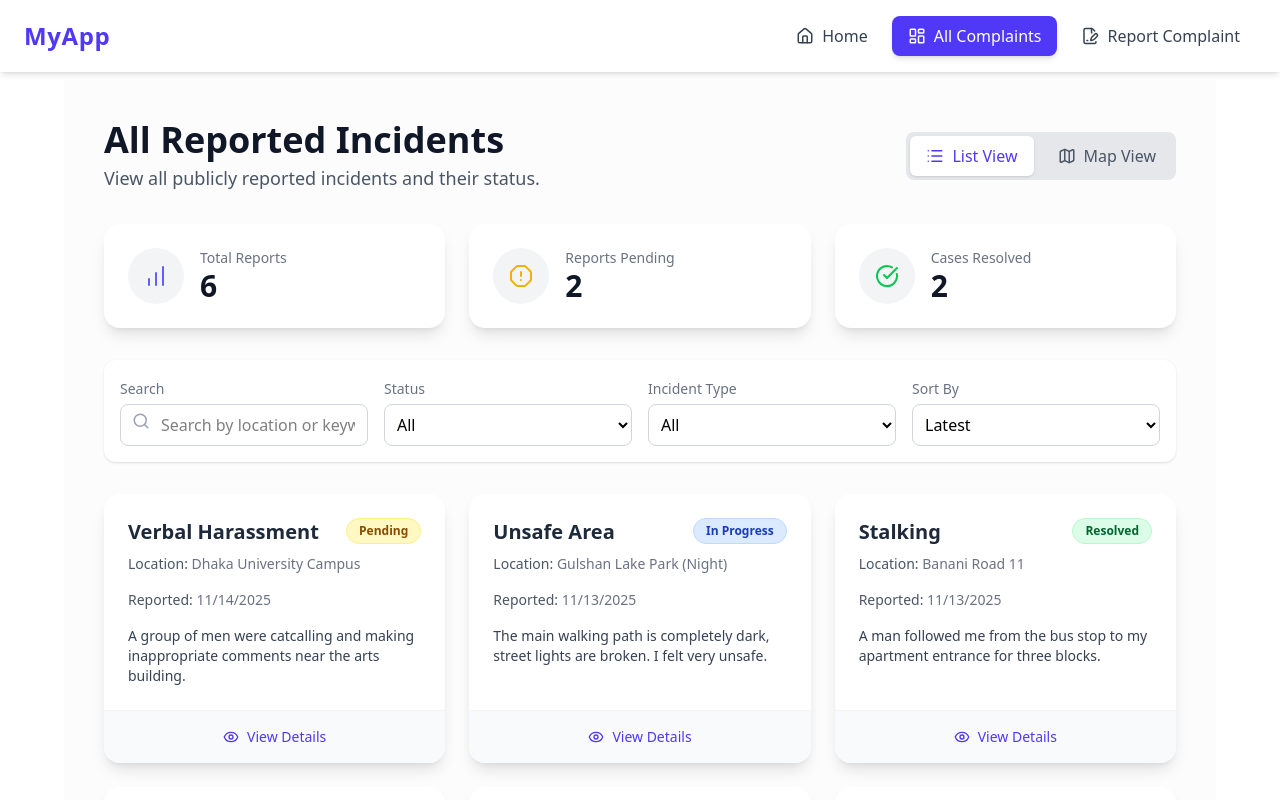
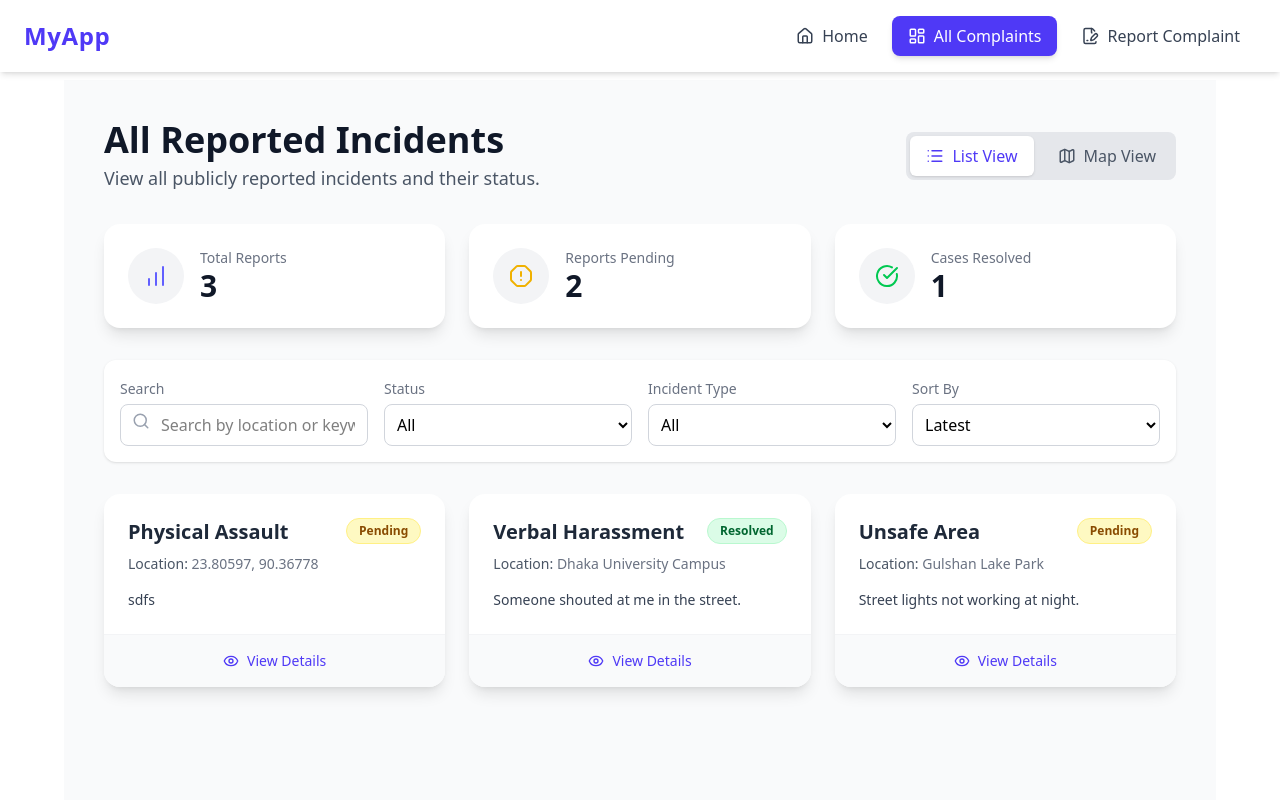
Before and after one commit to nafijur-rahaman/Safe-Path, a React (Vite) app in the folder Frontend/: page /complaints in a window 1280 px wide. Shown: the top 800 px of the page. Built offline with nearby package versions, Linux system fonts and the light colour scheme.

Commit message:
update reportcomplaint and complaints component for releted dummy data

```diff
--- a/Frontend/package.json
+++ b/Frontend/package.json
@@ -13,6 +13,7 @@
     "@tailwindcss/vite": "^4.1.17",
     "framer-motion": "^12.23.24",
     "leaflet": "^1.9.4",
+    "leaflet.heat": "^0.2.0",
     "lucide-react": "^0.553.0",
     "react": "^19.2.0",
     "react-dom": "^19.2.0",
--- a/Frontend/src/Pages/Complaints.jsx
+++ b/Frontend/src/Pages/Complaints.jsx
@@ -1,4 +1,4 @@
-import React, { useState, useEffect, useMemo } from "react";
+import React, { useState, useMemo, useEffect } from "react";
 import {
   Search,
   Map,
@@ -11,84 +11,12 @@ import {
   X,
   MapPin,
   Clock,
-  Shield,
   ClipboardList,
 } from "lucide-react";
-import { MapContainer, TileLayer, Marker, Popup } from "react-leaflet";
+import { MapContainer, TileLayer, Marker, CircleMarker, Popup } from "react-leaflet";
 import "leaflet/dist/leaflet.css";
+import 'leaflet.heat';
 import L from "leaflet";
-
-const dummyIncidents = [
-  {
-    id: 1,
-    type: "Verbal Harassment",
-    location: "Dhaka University Campus",
-    details:
-      "A group of men were catcalling and making inappropriate comments near the arts building.",
-    date: "2025-11-14T14:30:00Z",
-    status: "Pending",
-    coords: [23.734, 90.3925],
-    reportedBy: "Anonymous (Student)",
-    assignedOfficer: "Officer M. Ahmed",
-  },
-  {
-    id: 2,
-    type: "Unsafe Area",
-    location: "Gulshan Lake Park (Night)",
-    details:
-      "The main walking path is completely dark, street lights are broken. I felt very unsafe.",
-    date: "2025-11-13T21:15:00Z",
-    status: "In Progress",
-    coords: [23.7935, 90.4183],
-    reportedBy: "Anonymous (Resident)",
-    assignedOfficer: "Officer F. Khan",
-  },
-  {
-    id: 3,
-    type: "Stalking",
-    location: "Banani Road 11",
-    details:
-      "A man followed me from the bus stop to my apartment entrance for three blocks.",
-    date: "2025-11-13T18:00:00Z",
-    status: "Resolved",
-    coords: [23.794, 90.4068],
-    reportedBy: "Anonymous",
-    assignedOfficer: "Officer J. Islam",
-  },
-  {
-    id: 4,
-    type: "Physical Assault",
-    location: "New Market Area",
-    details: "Was shoved and threatened by a shopkeeper after a dispute.",
-    date: "2025-11-12T13:00:00Z",
-    status: "Pending",
-    coords: [23.7311, 90.3855],
-    reportedBy: "Anonymous",
-    assignedOfficer: "Officer M. Ahmed",
-  },
-  {
-    id: 5,
-    type: "Discrimination",
-    location: "Dhanmondi Restaurant",
-    details: "Refused service by the manager based on my appearance.",
-    date: "2025-11-11T20:00:00Z",
-    status: "In Progress",
-    coords: [23.748, 90.3731],
-    reportedBy: "Anonymous",
-    assignedOfficer: "Officer F. Khan",
-  },
-  {
-    id: 6,
-    type: "Verbal Harassment",
-    location: "Mohakhali Bus Terminal",
-    details: "Bus conductor made lewd remarks and refused to give back change.",
-    date: "2025-11-10T09:15:00Z",
-    status: "Resolved",
-    coords: [23.7801, 90.4072],
-    reportedBy: "Anonymous",
-    assignedOfficer: "Officer J. Islam",
-  },
-];
 
 delete L.Icon.Default.prototype._getIconUrl;
 L.Icon.Default.mergeOptions({
@@ -100,33 +28,78 @@ L.Icon.Default.mergeOptions({
     "https://cdnjs.cloudflare.com/ajax/libs/leaflet/1.7.1/images/marker-shadow.png",
 });
 
+// --- Dummy data ---
+const dummyIncidents = [
+  {
+    incidentType: "physical_assault",
+    description: "sdfs",
+    dateTime: "2025-11-17T17:37",
+    location: {
+      latitude: 23.8059708,
+      longitude: 90.3677831,
+      displayName: "23.80597, 90.36778",
+    },
+    reporter: { anonymous: true },
+    submittedAt: "2025-11-17T11:37:29.315Z",
+    status: "pending",
+  },
+  {
+    incidentType: "verbal_harassment",
+    description: "Someone shouted at me in the street.",
+    dateTime: "2025-11-16T10:00",
+    location: {
+      latitude: 23.8103,
+      longitude: 90.4125,
+      displayName: "Dhaka University Campus",
+    },
+    reporter: { anonymous: true },
+    submittedAt: "2025-11-16T10:05:00Z",
+    status: "resolved",
+  },
+  {
+    incidentType: "unsafe_area",
+    description: "Street lights not working at night.",
+    dateTime: "2025-11-15T20:30",
+    location: {
+      latitude: 23.7935,
+      longitude: 90.4183,
+      displayName: "Gulshan Lake Park",
+    },
+    reporter: { anonymous: true },
+    submittedAt: "2025-11-15T20:35:00Z",
+    status: "pending",
+  },
+];
+
+// --- Helper to transform dummy data ---
+const transformIncident = (incident, id) => ({
+  id: id,
+  type: incident.incidentType
+    .replace(/_/g, " ")
+    .replace(/\b\w/g, (c) => c.toUpperCase()),
+  location: incident.location.displayName,
+  details: incident.description,
+  date: incident.dateTime,
+  status: incident.status.charAt(0).toUpperCase() + incident.status.slice(1),
+  coords: [incident.location.latitude, incident.location.longitude],
+  reporter: incident.reporter.anonymous ? "Anonymous" : "Known",
+});
+
+// --- Dashboard Component ---
 export default function IncidentDashboard() {
   const [viewMode, setViewMode] = useState("list");
   const [incidents, setIncidents] = useState([]);
   const [isLoading, setIsLoading] = useState(true);
-  const [error, setError] = useState(null);
-
   const [searchTerm, setSearchTerm] = useState("");
   const [filterStatus, setFilterStatus] = useState("All");
   const [filterType, setFilterType] = useState("All");
   const [sortBy, setSortBy] = useState("latest");
-
   const [selectedIncident, setSelectedIncident] = useState(null);
 
   useEffect(() => {
-    const fetchIncidents = async () => {
-      setIsLoading(true);
-      setError(null);
-      try {
-        await new Promise((res) => setTimeout(res, 1500));
-        setIncidents(dummyIncidents);
-      } catch {
-        setError("Failed to load incidents. Please try again later.");
-      } finally {
-        setIsLoading(false);
-      }
-    };
-    fetchIncidents();
+    const transformed = dummyIncidents.map((i, idx) => transformIncident(i, idx + 1));
+    setIncidents(transformed);
+    setIsLoading(false);
   }, []);
 
   const filteredIncidents = useMemo(() => {
@@ -135,8 +108,7 @@ export default function IncidentDashboard() {
         const searchMatch =
           incident.location.toLowerCase().includes(searchTerm.toLowerCase()) ||
           incident.details.toLowerCase().includes(searchTerm.toLowerCase());
-        const statusMatch =
-          filterStatus === "All" || incident.status === filterStatus;
+        const statusMatch = filterStatus === "All" || incident.status === filterStatus;
         const typeMatch = filterType === "All" || incident.type === filterType;
         return searchMatch && statusMatch && typeMatch;
       })
@@ -157,17 +129,9 @@ export default function IncidentDashboard() {
   const handleViewDetails = (incident) => setSelectedIncident(incident);
   const handleCloseModal = () => setSelectedIncident(null);
 
-  const renderContent = () => {
-    if (isLoading) return <IncidentListLoader />;
-    if (error) return <ErrorMessage message={error} />;
-    if (viewMode === "list")
-      return <IncidentList incidents={filteredIncidents} onViewDetails={handleViewDetails} />;
-    if (viewMode === "map") return <IncidentMap incidents={filteredIncidents} />;
-    return null;
-  };
-
   return (
-    <div className="flex-1 bg-gray-50/50 min-h-screen p-6 md:p-10 font-sans">
+    <div className="flex-1 bg-gray-50 min-h-screen p-6 md:p-10 font-sans">
+      {/* Header */}
       <div className="flex flex-col md:flex-row justify-between items-start md:items-center mb-8">
         <div>
           <h1 className="text-4xl font-bold text-gray-900">All Reported Incidents</h1>
@@ -182,8 +146,7 @@ export default function IncidentDashboard() {
               viewMode === "list" ? "bg-white text-indigo-600 shadow" : "text-gray-600 hover:text-gray-900"
             }`}
           >
-            <List size={18} className="mr-2" />
-            List View
+            <List size={18} className="mr-2" /> List View
           </button>
           <button
             onClick={() => setViewMode("map")}
@@ -191,18 +154,19 @@ export default function IncidentDashboard() {
               viewMode === "map" ? "bg-white text-indigo-600 shadow" : "text-gray-600 hover:text-gray-900"
             }`}
           >
-            <Map size={18} className="mr-2" />
-            Map View
+            <Map size={18} className="mr-2" /> Map View
           </button>
         </div>
       </div>
 
+      {/* Stats */}
       <div className="grid grid-cols-1 md:grid-cols-3 gap-6 mb-8">
-        <StatCard title="Total Reports" value={isLoading ? "..." : dashboardStats.totalReports} icon={<BarChart className="text-indigo-500" />} />
-        <StatCard title="Reports Pending" value={isLoading ? "..." : dashboardStats.pendingReports} icon={<AlertOctagon className="text-yellow-500" />} />
-        <StatCard title="Cases Resolved" value={isLoading ? "..." : dashboardStats.resolvedReports} icon={<CheckCircle className="text-green-500" />} />
+        <StatCard title="Total Reports" value={dashboardStats.totalReports} icon={<BarChart className="text-indigo-500" />} />
+        <StatCard title="Reports Pending" value={dashboardStats.pendingReports} icon={<AlertOctagon className="text-yellow-500" />} />
+        <StatCard title="Cases Resolved" value={dashboardStats.resolvedReports} icon={<CheckCircle className="text-green-500" />} />
       </div>
 
+      {/* Filters */}
       <div className="bg-white p-4 rounded-xl shadow-sm mb-8 sticky top-4 z-10">
         <div className="grid grid-cols-1 md:grid-cols-2 lg:grid-cols-4 gap-4">
           <div className="relative">
@@ -226,10 +190,8 @@ export default function IncidentDashboard() {
 
           <FilterDropdown label="Incident Type" value={filterType} onChange={(e) => setFilterType(e.target.value)}>
             <option>All</option>
+            <option>Physical Assault</option>
             <option>Verbal Harassment</option>
-            <option>Physical Assault</option>
-            <option>Discrimination</option>
-            <option>Stalking</option>
             <option>Unsafe Area</option>
           </FilterDropdown>
 
@@ -240,15 +202,25 @@ export default function IncidentDashboard() {
         </div>
       </div>
 
-      <div>{renderContent()}</div>
+      {/* Content */}
+      {viewMode === "list" ? (
+        <IncidentList incidents={filteredIncidents} onViewDetails={handleViewDetails} />
+      ) : (
+        <IncidentMap incidents={filteredIncidents} />
+      )}
 
       {selectedIncident && <IncidentDetailModal incident={selectedIncident} onClose={handleCloseModal} />}
     </div>
   );
 }
 
-// --- Sub-Components ---
+// --- Subcomponents (StatCard, FilterDropdown, IncidentList, IncidentMap, IncidentCard, StatusBadge, Modal etc.) ---
+// You can use the same subcomponents from previous code with minor tweaks for the new incident structure
 
+
+
+
+// --- Sub-components ---
 function StatCard({ title, value, icon }) {
   return (
     <div className="bg-white p-6 rounded-2xl shadow-lg flex items-center space-x-4 transition-all hover:scale-[1.02] hover:shadow-xl">
@@ -294,34 +266,6 @@ function IncidentList({ incidents, onViewDetails }) {
   );
 }
 
-function IncidentMap({ incidents }) {
-  const defaultPosition = [23.8103, 90.4125];
-  const mapKey = incidents.map((i) => i.id).join("-");
-
-  return (
-    <div className="h-[600px] w-full rounded-2xl shadow-xl overflow-hidden">
-      <MapContainer key={mapKey} center={defaultPosition} zoom={12} scrollWheelZoom className="w-full h-full">
-        <TileLayer
-          attribution='&copy; <a href="https://osm.org/copyright">OpenStreetMap</a>'
-          url="https://{s}.tile.openstreetmap.org/{z}/{x}/{y}.png"
-        />
-        {incidents.map((incident) => (
-          <Marker key={incident.id} position={incident.coords}>
-            <Popup>
-              <div className="font-sans">
-                <h3 className="font-bold text-md">{incident.type}</h3>
-                <p className="text-sm text-gray-700">{incident.location}</p>
-                <p className="text-xs text-gray-500 mt-1">{new Date(incident.date).toLocaleString()}</p>
-                <StatusBadge status={incident.status} className="mt-2" />
-              </div>
-            </Popup>
-          </Marker>
-        ))}
-      </MapContainer>
-    </div>
-  );
-}
-
 function IncidentCard({ incident, onViewDetails }) {
   return (
     <div className="bg-white rounded-2xl shadow-lg transition-all hover:scale-[1.02] hover:shadow-xl overflow-hidden flex flex-col justify-between">
@@ -332,9 +276,6 @@ function IncidentCard({ incident, onViewDetails }) {
         </div>
         <p className="text-sm text-gray-500 mb-4">
           <span className="font-medium text-gray-600">Location:</span> {incident.location}
-        </p>
-        <p className="text-sm text-gray-500 mb-4">
-          <span className="font-medium text-gray-600">Reported:</span> {new Date(incident.date).toLocaleDateString()}
         </p>
         <p className="text-gray-700 text-sm line-clamp-3">{incident.details}</p>
       </div>
@@ -350,6 +291,60 @@ function IncidentCard({ incident, onViewDetails }) {
     </div>
   );
 }
+
+
+
+// Updated IncidentMap to show hotspots
+function IncidentMap({ incidents }) {
+  const defaultPosition = [23.8103, 90.4125]; // Center of Dhaka
+
+  // Optional: aggregate reports per location for intensity
+  const locationMap = {};
+  incidents.forEach((i) => {
+    const key = `${i.coords[0].toFixed(5)},${i.coords[1].toFixed(5)}`;
+    if (!locationMap[key]) locationMap[key] = [];
+    locationMap[key].push(i);
+  });
+
+  return (
+    <div className="h-[600px] w-full rounded-2xl shadow-xl overflow-hidden">
+      <MapContainer center={defaultPosition} zoom={12} scrollWheelZoom className="w-full h-full">
+        <TileLayer
+          attribution='&copy; <a href="https://osm.org/copyright">OpenStreetMap</a>'
+          url="https://{s}.tile.openstreetmap.org/{z}/{x}/{y}.png"
+        />
+
+        {Object.values(locationMap).map((reports, idx) => {
+          const first = reports[0];
+          const intensity = reports.length; // number of reports at this spot
+          return (
+            <CircleMarker
+              key={idx}
+              center={first.coords}
+              radius={8 + intensity * 2} // bigger for more reports
+              color={intensity > 1 ? "red" : "orange"} // color intensity
+              fillOpacity={0.6}
+            >
+              <Popup>
+                <div className="font-sans">
+                  <h3 className="font-bold text-md">Hotspot ({reports.length} reports)</h3>
+                  {reports.map((r, i) => (
+                    <div key={i} className="mt-2 border-t border-gray-200 pt-1">
+                      <p><strong>Type:</strong> {r.type}</p>
+                      <p><strong>Date:</strong> {new Date(r.dateTime).toLocaleString()}</p>
+                      <p><strong>Description:</strong> {r.description}</p>
+                    </div>
+                  ))}
+                </div>
+              </Popup>
+            </CircleMarker>
+          );
+        })}
+      </MapContainer>
+    </div>
+  );
+}
+
 
 function StatusBadge({ status, className = "" }) {
   const styles = {
@@ -407,7 +402,6 @@ function IncidentDetailModal({ incident, onClose }) {
         <div className="flex justify-between items-center p-6 border-b">
           <div>
             <h2 className="text-2xl font-bold text-gray-900">Incident Details</h2>
-            <p className="text-sm text-gray-500">ID: {incident.id}</p>
           </div>
           <button onClick={onClose} className="text-gray-400 hover:text-gray-600">
             <X size={24} />
--- a/Frontend/src/components/Hero.jsx
+++ b/Frontend/src/components/Hero.jsx
@@ -1,4 +1,3 @@
-// src/components/HeroSection.jsx
 import React from "react";
 import { Megaphone } from "lucide-react";
 
```
Also changed, not shown: Frontend/src/Pages/HomePage.jsx (+19 -24 lines), Frontend/src/Pages/ReportComplaint.jsx (+60 -90 lines), 1 other file (tests, documents, lock files or other folders).
